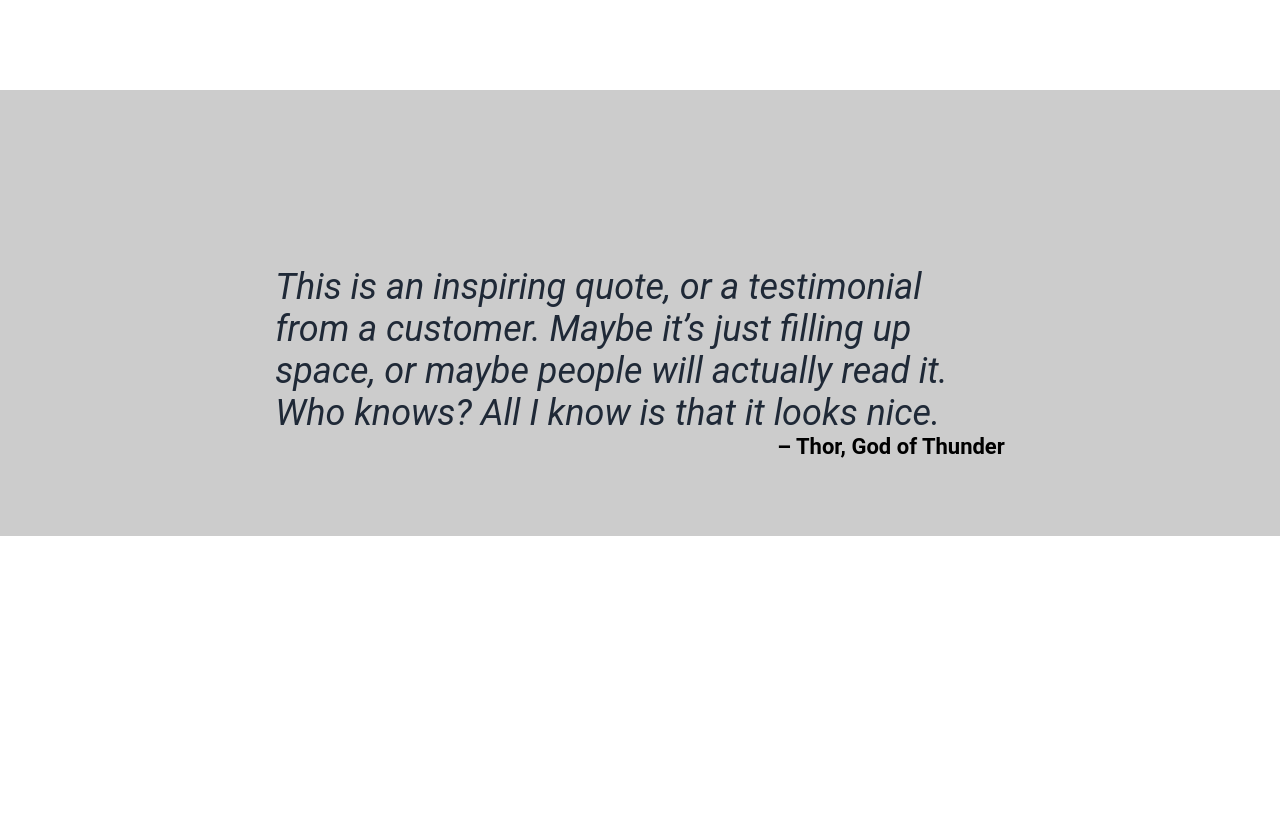
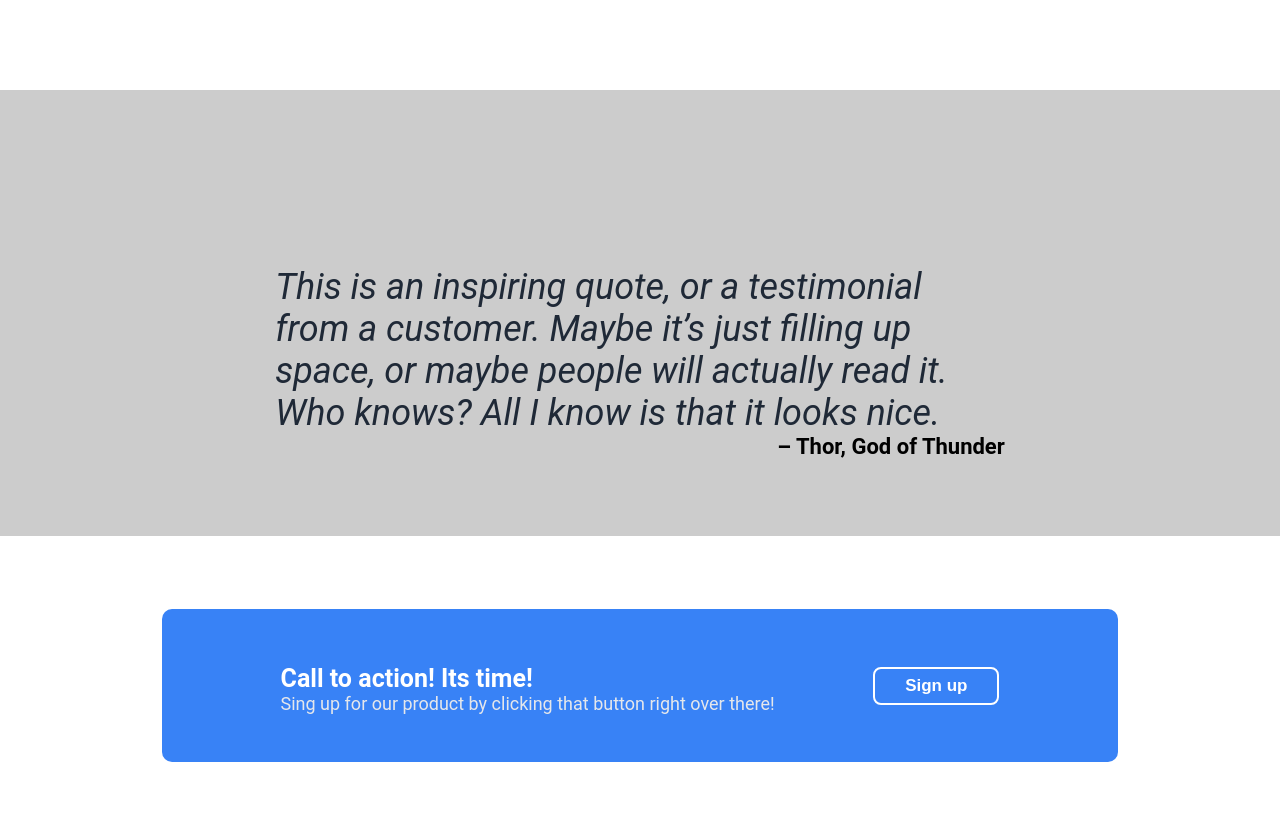
Before and after one commit to Manugs08/landing-page, a plain HTML site: page index.html in a window 1280 px wide. Shown: the part 926-1762 px from the top of the page. Before the commit the page ends 1462 px from the top, so only its background shows below. Drawn offline with Linux system fonts and the light colour scheme.

Commit message:
Agregado del 2 scection
Se agrego y estilizo el 2do section fondo blanco, container celeste con button de inicio de sesion

```diff
--- a/index.html
+++ b/index.html
@@ -46,10 +46,19 @@
         </div>
         </div>
     </main>
-    <section>
-        <div class="section__container">
-            <p class="section__quote">This is an inspiring quote, or a testimonial from a customer. Maybe it’s just filling up space, or maybe people will actually read it. Who knows? All I know is that it looks nice.</p>
-            <p class="section__quote--author">– Thor, God of Thunder</p>
+    <section class="section1">
+        <div class="section1__container">
+            <p class="section1__quote">This is an inspiring quote, or a testimonial from a customer. Maybe it’s just filling up space, or maybe people will actually read it. Who knows? All I know is that it looks nice.</p>
+            <p class="section1__quote--author">– Thor, God of Thunder</p>
+        </div>
+    </section>
+    <section class="section2">
+        <div class="section2__container">
+            <div class="section2__container--text">
+                <h3 class="section2__title">Call to action! Its time!</h3>
+                <p class="section2__text">Sing up for our product by clicking that button right over there!</p>
+            </div>
+            <button class="section2__button">Sign up</button>
         </div>
     </section>
 </body>
--- a/styles.css
+++ b/styles.css
@@ -131,26 +131,71 @@ h2{
     color:#6b7280
 }
 
-    /*SECTION*/
-section{
+    /*SECTION-QUOTE*/
+.section1{
     background-color: #ccc;
     height: auto;
 }
-.section__container{
+.section1__container{
     width: 57%;
     margin: auto;
     padding: 55px;
     padding-top: 140px;
 }
-.section__quote{
+.section1__quote{
     font-size: 36px;
     font-style:  italic;
     color:#1f2937;
     margin-bottom: 0;
 }
-.section__quote--author{
+.section1__quote--author{
     text-align: end;
     font-weight: bolder;
     font-size: 22px;
     margin-top: 0;
 }
+    /*Section Sign up*/
+
+.section2{
+    background-color: #fff;
+    display: flex;
+    justify-content: center;
+    align-items: center;
+    height: 300px;
+}
+.section2__container{
+    display: flex;
+    background-color: #3882f6;
+    width: 70%;
+    justify-content: space-evenly;
+    align-items: center;
+    padding: 30px;
+    border-radius: 10px;
+    gap:10px;
+
+
+}
+.section2__container-text{
+    display: flex;
+    flex-direction: column;
+}
+.section2__title{
+    margin-bottom: 0;
+    color:#fff;
+    font-weight: bold;
+    font-size: 25px;
+}
+.section2__text{
+    margin-top: 0;
+    color:#e5e7eb;
+    font-size: 18px;
+}
+.section2__button{
+    padding: 7px 30px;
+    background-color: transparent;
+    border:2px solid #fff;
+    border-radius: 8px;
+    color:#fff;
+    font-size: 17px;
+    font-weight: bolder;
+}
```
